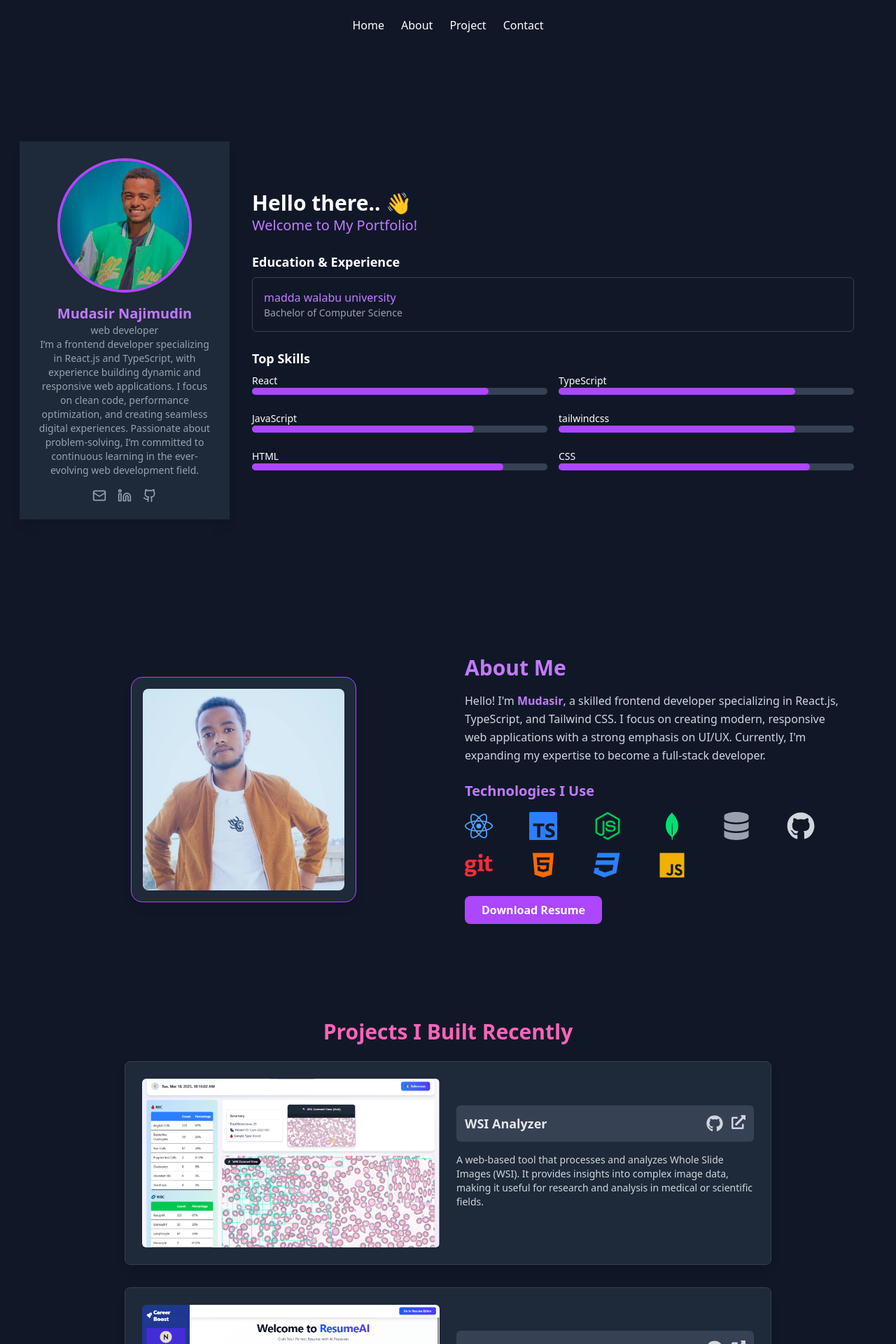
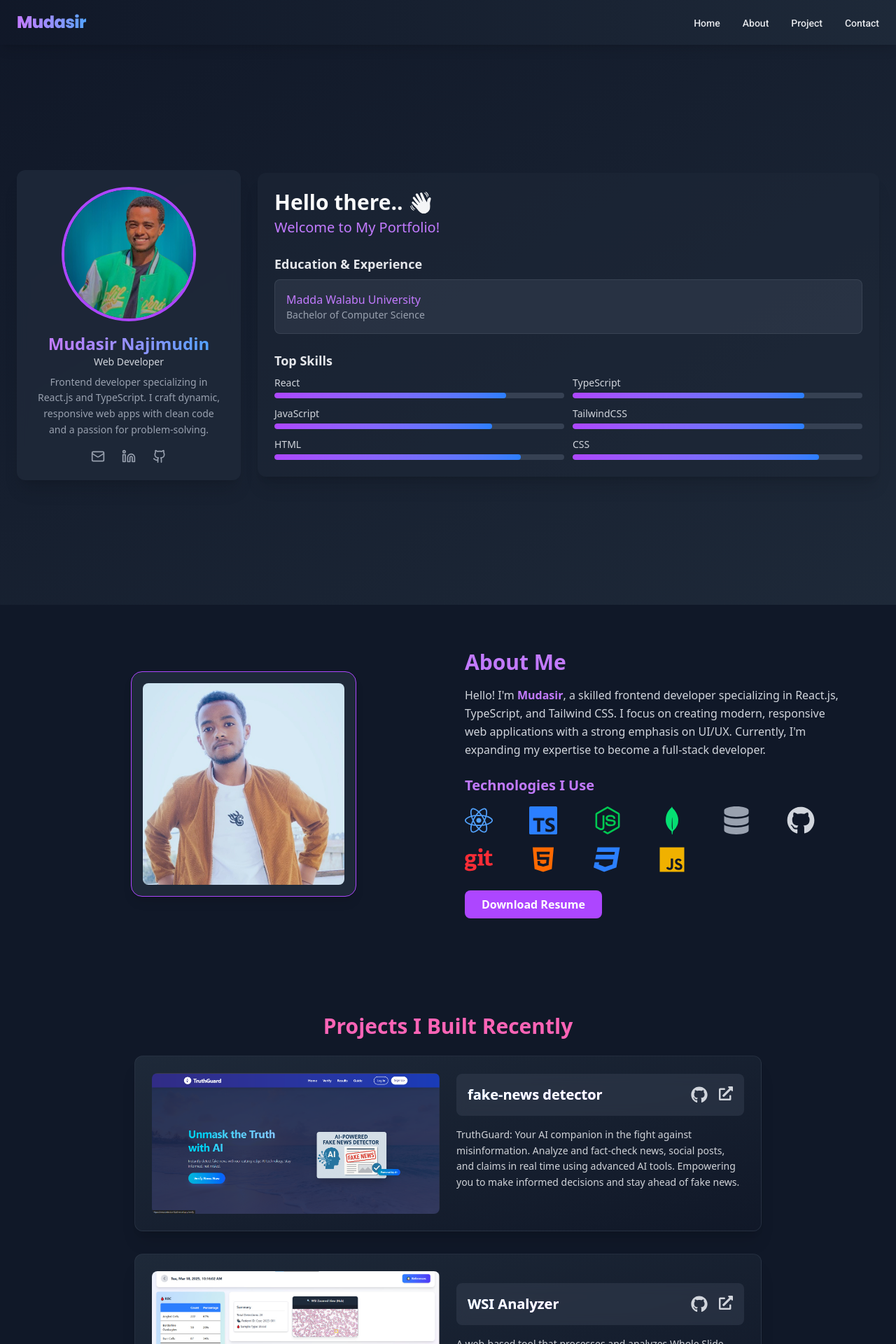
Before and after one commit to mu534/myportofolio, a React (Vite) app: page / in a window 1280 px wide. Shown: the top 1920 px of the page at 70% size. Built offline with nearby package versions, Linux system fonts and the light colour scheme.

Commit message:
imporeved style in all pages

```diff
--- a/index.html
+++ b/index.html
@@ -1,11 +1,20 @@
-<!doctype html>
+<!DOCTYPE html>
 <html lang="en">
   <head>
     <meta charset="UTF-8" />
     <link rel="icon" type="image/svg+xml" href="/vite.svg" />
-    <link href="https://fonts.googleapis.com/css2?family=Inter:wght@300;400;600&display=swap" rel="stylesheet">
-    <link href="https://fonts.googleapis.com/css2?family=Inter:wght@300;400;600;700&display=swap" rel="stylesheet">
-
+    <link
+      href="https://fonts.googleapis.com/css2?family=Inter:wght@300;400;600&display=swap"
+      rel="stylesheet"
+    />
+    <link
+      href="https://fonts.googleapis.com/css2?family=Inter:wght@300;400;600;700&display=swap"
+      rel="stylesheet"
+    />
+    <link
+      href="https://fonts.googleapis.com/css2?family=Poppins:wght@800&family=Roboto:wght@400;500&display=swap"
+      rel="stylesheet"
+    />
 
     <meta name="viewport" content="width=device-width, initial-scale=1.0" />
     <title>Vite + React + TS</title>
--- a/src/App.tsx
+++ b/src/App.tsx
@@ -3,6 +3,7 @@ import NavBar from "./components/NavBar";
 import Game from "../src/assets/Game.png";
 import ecommerce from "../src/assets/Ecommerece.png";
 import wsi from "../src/assets/wsi.png";
+import newsdetector from "../src/assets/newsdetector.png";
 import Airesume from "../src/assets/Airesume.png";
 import Project from "./Page/Project";
 import ContactForm from "./Page/ContactForm";
@@ -31,6 +32,15 @@ function App() {
           </h1>
           <div className="container mx-auto px-6">
             <div className="grid grid-cols-0  md:grid-cols-0 gap-8">
+              <Project
+                title="fake-news detector"
+                imageUrl={newsdetector}
+                description="TruthGuard: Your AI companion in the fight against misinformation.
+Analyze and fact-check news, social posts, and claims in real time using advanced AI tools.
+Empowering you to make informed decisions and stay ahead of fake news."
+                githubLink="https://github.com/mu534/AI-powered-fake-news-detector.git"
+                demoLink="https://newsdetector-livid.vercel.app"
+              />{" "}
               <Project
                 title="WSI Analyzer"
                 imageUrl={wsi}
--- a/src/Page/ContactForm.tsx
+++ b/src/Page/ContactForm.tsx
@@ -29,57 +29,70 @@ const ContactForm: React.FC = () => {
   };
 
   return (
-    <>
     <div
       id="Contact"
-        className="flex items-center justify-center min-h-screen bg-gray-900 pl-7 pr-7 "
+      className="min-h-screen bg-gradient-to-br from-gray-900 to-gray-800 flex items-center justify-center p-4 md:p-6"
     >
       <form
-          onSubmit={sendEmail} // Using EmailJS
-          className="w-full max-w-md sm:max-w-lg bg-gray-800 p-6  sm:p-8 rounded-lg shadow-lg"
+        onSubmit={sendEmail}
+        className="w-full max-w-sm sm:max-w-md md:max-w-lg bg-gray-800/90 backdrop-blur-sm p-6 rounded-xl shadow-xl border border-gray-700/50 hover:border-purple-500/50 transition-all duration-300"
       >
-          <div className="mb-4">
-            <label className="block text-gray-400 mb-1">First Name:</label>
+        <h2 className="text-xl md:text-2xl font-semibold text-center bg-gradient-to-r from-purple-400 to-blue-400 bg-clip-text text-transparent mb-6">
+          Get in Touch
+        </h2>
+
+        <div className="space-y-5">
+          <div>
+            <label className="block text-gray-300 text-sm font-medium mb-1">
+              First Name
+            </label>
             <input
               type="text"
               name="firstName"
               required
-              className="w-full px-4 py-2 bg-gray-700 text-white border border-gray-600 rounded"
+              className="w-full px-3 py-2 bg-gray-700/50 text-white border border-gray-600 rounded-lg focus:border-purple-500 focus:ring-1 focus:ring-purple-500 outline-none transition-all duration-300"
               onChange={handleChange}
+              placeholder="Your Name"
             />
           </div>
 
-          <div className="mb-4">
-            <label className="block text-gray-400 mb-1">Email:</label>
+          <div>
+            <label className="block text-gray-300 text-sm font-medium mb-1">
+              Email
+            </label>
             <input
               type="email"
               name="email"
               required
-              className="w-full px-4 py-2 bg-gray-700 text-white border border-gray-600 rounded"
+              className="w-full px-3 py-2 bg-gray-700/50 text-white border border-gray-600 rounded-lg focus:border-purple-500 focus:ring-1 focus:ring-purple-500 outline-none transition-all duration-300"
               onChange={handleChange}
+              placeholder="your@email.com"
             />
           </div>
 
-          <div className="mb-4">
-            <label className="block text-gray-400 mb-1">Message:</label>
+          <div>
+            <label className="block text-gray-300 text-sm font-medium mb-1">
+              Message
+            </label>
             <textarea
               name="message"
               required
-              className="w-full px-4 py-2 bg-gray-700 text-white border border-gray-600 rounded"
+              className="w-full px-3 py-2 bg-gray-700/50 text-white border border-gray-600 rounded-lg focus:border-purple-500 focus:ring-1 focus:ring-purple-500 outline-none transition-all duration-300 resize-y"
               rows={4}
               onChange={handleChange}
-            ></textarea>
+              placeholder="Your message here..."
+            />
           </div>
 
           <button
             type="submit"
-            className="w-full px-4 py-2 bg-purple-600 text-white rounded hover:bg-purple-700"
+            className="w-full px-4 py-2 bg-gradient-to-r from-purple-500 to-blue-500 text-white rounded-lg font-semibold hover:from-purple-600 hover:to-blue-600 transition-all duration-300 transform hover:scale-105 active:scale-95"
           >
-            Contact
+            Send Message
           </button>
+        </div>
       </form>
     </div>
-    </>
   );
 };
 
--- a/src/Page/Home.tsx
+++ b/src/Page/Home.tsx
@@ -5,7 +5,7 @@ const skills = [
   { name: "React", level: 80 },
   { name: "TypeScript", level: 80 },
   { name: "JavaScript", level: 75 },
-  { name: "tailwindcss", level: 80 },
+  { name: "TailwindCSS", level: 80 },
   { name: "HTML", level: 85 },
   { name: "CSS", level: 85 },
 ];
@@ -14,64 +14,71 @@ export default function Portfolio() {
   return (
     <div
       id="Home"
-      className="flex flex-col lg:flex-row min-h-screen bg-gray-900 text-white items-center justify-center ml-6 mr-6"
+      className="min-h-screen bg-gradient-to-br from-gray-900 to-gray-800 text-white flex flex-col lg:flex-row items-center justify-center p-4 md:p-6 gap-6"
     >
       {/* Sidebar */}
-      <aside className="w-full lg:w-[300px] p-6 bg-gray-800 flex flex-col items-center shadow-lg">
+      <aside className="w-full lg:w-80 bg-gray-800/90 backdrop-blur-sm rounded-xl shadow-xl p-6 flex flex-col items-center transition-all duration-300">
         <img
           src={mudasir}
           alt="Profile"
-          className="w-48 h-48 rounded-full border-4 border-purple-500"
+          className="w-40 h-40 md:w-48 md:h-48 rounded-full border-4 border-purple-500 hover:border-purple-400 transition-colors duration-300"
         />
-
-        <h2 className="text-center text-xl font-semibold mt-4 text-purple-400">
+        <h2 className="text-xl md:text-2xl font-semibold mt-4 bg-gradient-to-r from-purple-400 to-blue-400 bg-clip-text text-transparent">
           Mudasir Najimudin
         </h2>
-        <p className="text-center text-sm text-gray-400">web developer</p>
-        <p className="text-center text-sm text-gray-400">
-          {" "}
-          I’m a frontend developer specializing in React.js and TypeScript, with
-          experience building dynamic and responsive web applications. I focus
-          on clean code, performance optimization, and creating seamless digital
-          experiences. Passionate about problem-solving, I’m committed to
-          continuous learning in the ever-evolving web development field.
+        <p className="text-sm text-gray-300">Web Developer</p>
+        <p className="text-xs md:text-sm text-gray-400 text-center mt-2 leading-relaxed">
+          Frontend developer specializing in React.js and TypeScript. I craft
+          dynamic, responsive web apps with clean code and a passion for
+          problem-solving.
         </p>
-        <div className="flex justify-center space-x-4 mt-4">
+        <div className="flex justify-center space-x-6 mt-4">
           <a
             href="mailto:your-email@example.com"
             target="_blank"
             rel="noopener noreferrer"
+            className="group"
           >
-            <Mail className="w-5 h-5 text-gray-400 hover:text-white" />
+            <Mail className="w-5 h-5 text-gray-400 transition-all duration-300 group-hover:text-purple-400 group-hover:scale-110" />
           </a>
           <a
             href="https://www.linkedin.com/in/mudassir-najimuddin-127064328"
             target="_blank"
             rel="noopener noreferrer"
+            className="group"
           >
-            <Linkedin className="w-5 h-5 text-gray-400 hover:text-white" />
+            <Linkedin className="w-5 h-5 text-gray-400 transition-all duration-300 group-hover:text-purple-400 group-hover:scale-110" />
           </a>
           <a
             href="https://github.com/mu534"
             target="_blank"
             rel="noopener noreferrer"
+            className="group"
           >
-            <Github className="w-5 h-5 text-gray-400 hover:text-white" />
+            <Github className="w-5 h-5 text-gray-400 transition-all duration-300 group-hover:text-purple-400 group-hover:scale-110" />
           </a>
         </div>
       </aside>
 
       {/* Main Content */}
-      <main className="w-full lg:w-3/4 p-8 h-auto lg:h-screen flex flex-col justify-center overflow-auto">
-        <h1 className="text-3xl font-bold">Hello there.. &#128075;</h1>
-        <h2 className="text-xl text-purple-400">Welcome to My Portfolio!</h2>
+      <main className="w-full lg:flex-1 p-6 bg-gray-800/50 rounded-xl shadow-xl flex flex-col justify-center transition-all duration-300">
+        <h1 className="text-2xl md:text-3xl font-bold bg-gradient-to-r from-white to-gray-300 bg-clip-text text-transparent">
+          Hello there.. 👋
+        </h1>
+        <h2 className="text-lg md:text-xl text-purple-400 mt-1">
+          Welcome to My Portfolio!
+        </h2>
 
         {/* Education & Experience */}
         <section className="mt-6">
-          <h3 className="text-lg font-semibold">Education & Experience</h3>
-          <div className="mt-2 p-4 border border-gray-700 rounded-md">
-            <p className="text-purple-400">madda walabu university</p>
-            <p className="text-sm text-gray-400">
+          <h3 className="text-lg font-semibold text-gray-200">
+            Education & Experience
+          </h3>
+          <div className="mt-2 p-4 bg-gray-700/50 rounded-lg border border-gray-600/50 hover:border-purple-500/50 transition-colors duration-300">
+            <p className="text-purple-400 text-sm md:text-base">
+              Madda Walabu University
+            </p>
+            <p className="text-xs md:text-sm text-gray-400">
               Bachelor of Computer Science
             </p>
           </div>
@@ -79,16 +86,16 @@ export default function Portfolio() {
 
         {/* Skills */}
         <section className="mt-6">
-          <h3 className="text-lg font-semibold">Top Skills</h3>
-          <div className="grid grid-cols-1 md:grid-cols-2 gap-4">
+          <h3 className="text-lg font-semibold text-gray-200">Top Skills</h3>
+          <div className="grid grid-cols-1 sm:grid-cols-2 gap-3 mt-2">
             {skills.map((skill, index) => (
-              <div key={index} className="mt-2 ">
-                <p className="text-sm ">{skill.name}</p>
-                <div className="w-full bg-gray-700 rounded-full   h-2.5">
+              <div key={index} className="space-y-1">
+                <p className="text-xs md:text-sm text-gray-300">{skill.name}</p>
+                <div className="w-full bg-gray-700 rounded-full h-2 overflow-hidden">
                   <div
-                    className="bg-purple-500 h-2.5 rounded-full  "
-                    style={{ width: `${skill.level}% ` }}
-                  ></div>
+                    className="bg-gradient-to-r from-purple-500 to-blue-500 h-2 rounded-full transition-all duration-500"
+                    style={{ width: `${skill.level}%` }}
+                  />
                 </div>
               </div>
             ))}
--- a/src/Page/Project.tsx
+++ b/src/Page/Project.tsx
@@ -18,40 +18,65 @@ const Project: React.FC<ProjectProps> = ({
   tools,
 }) => {
   return (
-    <div className="flex flex-col md:flex-row items-center bg-gray-800 p-6 rounded-lg shadow-lg w-full md:w-3/4 mx-auto border border-gray-700">
+    <div className="flex flex-col md:flex-row items-center bg-gradient-to-br from-gray-800 to-gray-900 p-6 rounded-xl shadow-xl w-full max-w-4xl mx-auto border border-gray-700/50 hover:border-gray-600/50 transition-all duration-300">
       {/* Left: Project Image */}
-      <div className="md:w-1/2">
-        <img src={imageUrl} alt={title} className="w-full rounded-md" />
+      <div className="md:w-1/2 relative group">
+        <img
+          src={imageUrl}
+          alt={title}
+          className="w-full rounded-lg object-cover transform transition-transform duration-300 group-hover:scale-105"
+        />
+        <div className="absolute inset-0 bg-gray-900/20 rounded-lg opacity-0 group-hover:opacity-100 transition-opacity duration-300" />
       </div>
 
       {/* Right: Project Details */}
-      <div className="md:w-1/2 md:ml-6 mt-6 md:mt-0">
+      <div className="md:w-1/2 md:ml-6 mt-6 md:mt-0 flex flex-col justify-between">
         {/* Project Title */}
-        <div className="flex justify-between items-center bg-gray-700 p-3 rounded-md">
-          <h2 className="text-lg font-bold text-gray-200">{title}</h2>
-          <div className="flex space-x-3">
+        <div className="flex justify-between items-center bg-gray-700/50 p-4 rounded-lg backdrop-blur-sm">
+          <h2 className="text-xl font-bold text-white bg-gradient-to-r from-blue-400 to-purple-400 bg-clip-text text-transparent">
+            {title}
+          </h2>
+          <div className="flex space-x-4">
             {/* GitHub Link */}
-            <a href={githubLink} target="_blank" rel="noopener noreferrer">
-              <FaGithub className="h-6 w-6 text-gray-300 hover:text-gray-400" />
+            <a
+              href={githubLink}
+              target="_blank"
+              rel="noopener noreferrer"
+              className="group relative"
+            >
+              <FaGithub className="h-6 w-6 text-gray-300 transform transition-all duration-300 group-hover:text-blue-400 group-hover:scale-110" />
+              <span className="absolute -top-8 left-1/2 transform -translate-x-1/2 bg-gray-800 text-xs px-2 py-1 rounded opacity-0 group-hover:opacity-100 transition-opacity duration-200">
+                GitHub
+              </span>
             </a>
             {/* Demo Link */}
             {demoLink && (
-              <a href={demoLink} target="_blank" rel="noopener noreferrer">
-                <FaExternalLinkAlt className="h-5 w-5 text-gray-300 hover:text-gray-400" />
+              <a
+                href={demoLink}
+                target="_blank"
+                rel="noopener noreferrer"
+                className="group relative"
+              >
+                <FaExternalLinkAlt className="h-5 w-5 text-gray-300 transform transition-all duration-300 group-hover:text-purple-400 group-hover:scale-110" />
+                <span className="absolute -top-8 left-1/2 transform -translate-x-1/2 bg-gray-800 text-xs px-2 py-1 rounded opacity-0 group-hover:opacity-100 transition-opacity duration-200">
+                  Demo
+                </span>
               </a>
             )}
           </div>
         </div>
 
         {/* Project Description */}
-        <p className="text-gray-300 my-4 text-sm">{description}</p>
+        <p className="text-gray-200 my-4 text-sm leading-relaxed opacity-90 hover:opacity-100 transition-opacity duration-300">
+          {description}
+        </p>
 
         {/* Tools Used */}
         <div className="flex flex-wrap gap-2 mt-4">
           {tools?.map((tool, index) => (
             <span
               key={index}
-              className="px-3 py-1 bg-gray-700 text-gray-300 text-xs rounded-md"
+              className="px-3 py-1 bg-gradient-to-r from-gray-700 to-gray-600 text-white text-xs rounded-full shadow-md hover:from-blue-600 hover:to-purple-600 transition-all duration-300 transform hover:scale-105 active:scale-95"
             >
               {tool}
             </span>
--- a/src/components/NavBar.tsx
+++ b/src/components/NavBar.tsx
@@ -5,82 +5,65 @@ const Navbar = () => {
   const [isOpen, setIsOpen] = useState(false);
 
   return (
-    <nav className="grid lg:grid-cols-3 gap-4 p-6  bg-gray-900 text-white">
-      {/* Left Section: Home Icon */}
-
-      <div className="flex items-center space-x-4 ">
-        {/* <Home className="w-6 h-6 text-blue-400  " />
-        <h1 className="text-xl font-bold">My Website</h1> */}
+    <nav className="bg-gradient-to-r from-gray-900 to-gray-800 text-white py-4 px-4 md:px-6 shadow-lg sticky top-0 z-50">
+      <div className="container mx-auto flex items-center justify-between">
+        {/* Left Section: Brand */}
+        <div className="flex items-center space-x-2">
+          <h1
+            className="text-xl md:text-2xl font-extrabold tracking-tight text-transparent bg-clip-text bg-gradient-to-r from-purple-400 to-blue-400"
+            style={{ fontFamily: "'Poppins', sans-serif" }}
+          >
+            Mudasir
+          </h1>
         </div>
 
         {/* Center Section: Desktop Menu */}
-      <ul className="hidden lg:flex justify-center space-x-6">
-        <li>
-          <a href="#Home" className="hover:text-gray-400">
-            Home
+        <ul className="hidden lg:flex items-center space-x-8">
+          {["Home", "About", "Project", "Contact"].map((item) => (
+            <li key={item}>
+              <a
+                href={`#${item}`}
+                className="text-sm font-medium text-gray-200 hover:text-purple-400 transition-all duration-300 transform hover:scale-105"
+                style={{ fontFamily: "'Roboto', sans-serif" }}
+              >
+                {item}
               </a>
             </li>
-        <li>
-          <a href="#About" className="hover:text-gray-400">
-            About
-          </a>
-        </li>
-        <li>
-          <a href="#Project" className="block py-0 hover:bg-gray-800">
-            Project
-          </a>
-        </li>
-        {/* <li>
-          <a href="#services" className="hover:text-gray-400">
-            Services
-          </a>
-        </li> */}
-        <li>
-          <a href="#Contact" className="hover:text-gray-400">
-            Contact
-          </a>
-        </li>
+          ))}
         </ul>
 
         {/* Right Section: Hamburger Menu Button for Mobile */}
-      <div className="lg:hidden flex justify-end items-center">
-        <button onClick={() => setIsOpen(!isOpen)} className="p-2">
-          {isOpen ? <X className="w-6 h-6" /> : <Menu className="w-6 h-6" />}
+        <div className="lg:hidden flex items-center">
+          <button
+            onClick={() => setIsOpen(!isOpen)}
+            className="p-1 rounded-full hover:bg-gray-700 transition-colors duration-300"
+            aria-label="Toggle menu"
+          >
+            {isOpen ? (
+              <X className="w-6 h-6 text-gray-200" />
+            ) : (
+              <Menu className="w-6 h-6 text-gray-200" />
+            )}
           </button>
+        </div>
       </div>
 
       {/* Mobile Menu */}
-
       {isOpen && (
-        <>
-          <ul className="lg:hidden mt-4 space-y-4 text-center">
-            <li>
-              <a href="#Home" className="block py-2 hover:bg-gray-800">
-                Home
+        <ul className="lg:hidden mt-2 bg-gray-800/90 backdrop-blur-sm rounded-b-lg shadow-lg overflow-hidden">
+          {["Home", "About", "Project", "Contact"].map((item) => (
+            <li key={item}>
+              <a
+                href={`#${item}`}
+                className="block py-2 px-4 text-sm font-medium text-gray-200 hover:bg-gray-700 hover:text-purple-400 transition-all duration-300"
+                style={{ fontFamily: "'Roboto', sans-serif" }}
+                onClick={() => setIsOpen(false)} // Close menu on click
+              >
+                {item}
               </a>
             </li>
-            <li>
-              <a href="#About" className="block py-2 hover:bg-gray-800">
-                About
-              </a>
-            </li>
-            <li>
-              <a href="#Project" className="block py-2 hover:bg-gray-800">
-                Project
-              </a>
-            </li>
-            {/* <li>
-      <a href="#services" className="block py-2 hover:bg-gray-800">
-        Services
-      </a>
-    </li> */}
-            <li>
-              <a href="#Contact" className="block py-2 hover:bg-gray-800">
-                Contact
-              </a>
-            </li>
+          ))}
         </ul>
-        </>
       )}
     </nav>
   );
```
Also changed, not shown: src/Page/Footer.tsx (+11 -9 lines), src/assets/newsdetector.png (added). Lines whose indentation alone changed are shown as unchanged.
